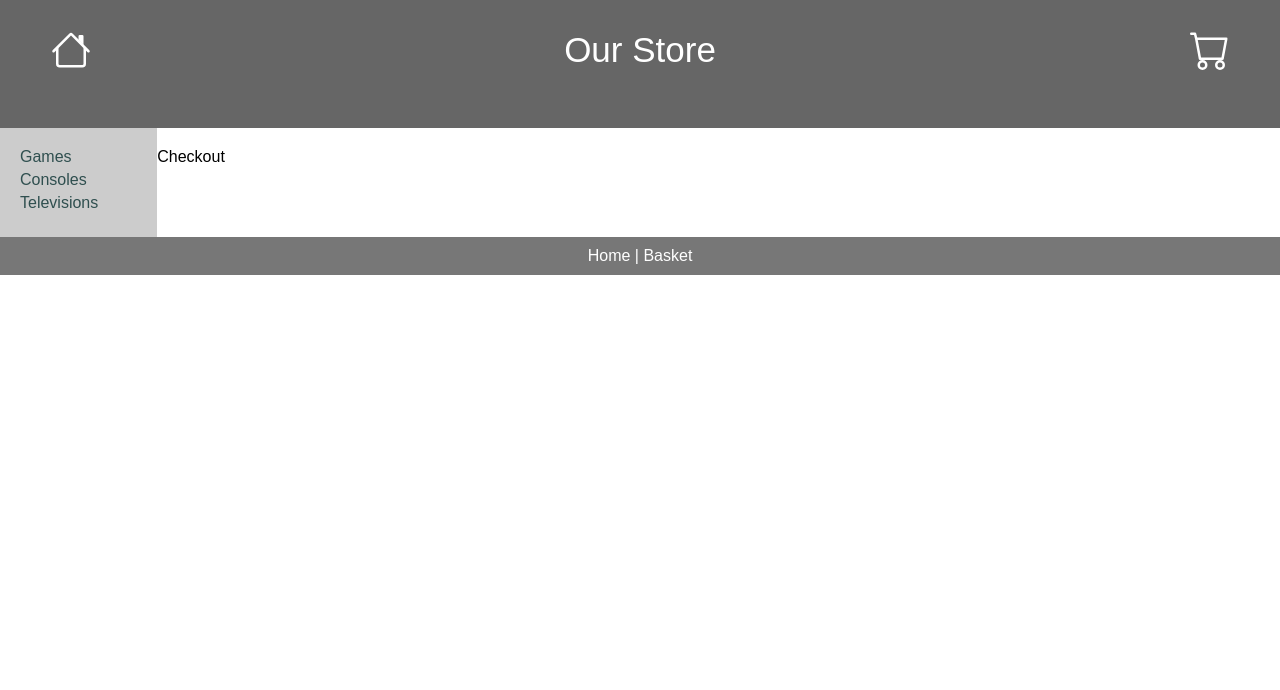
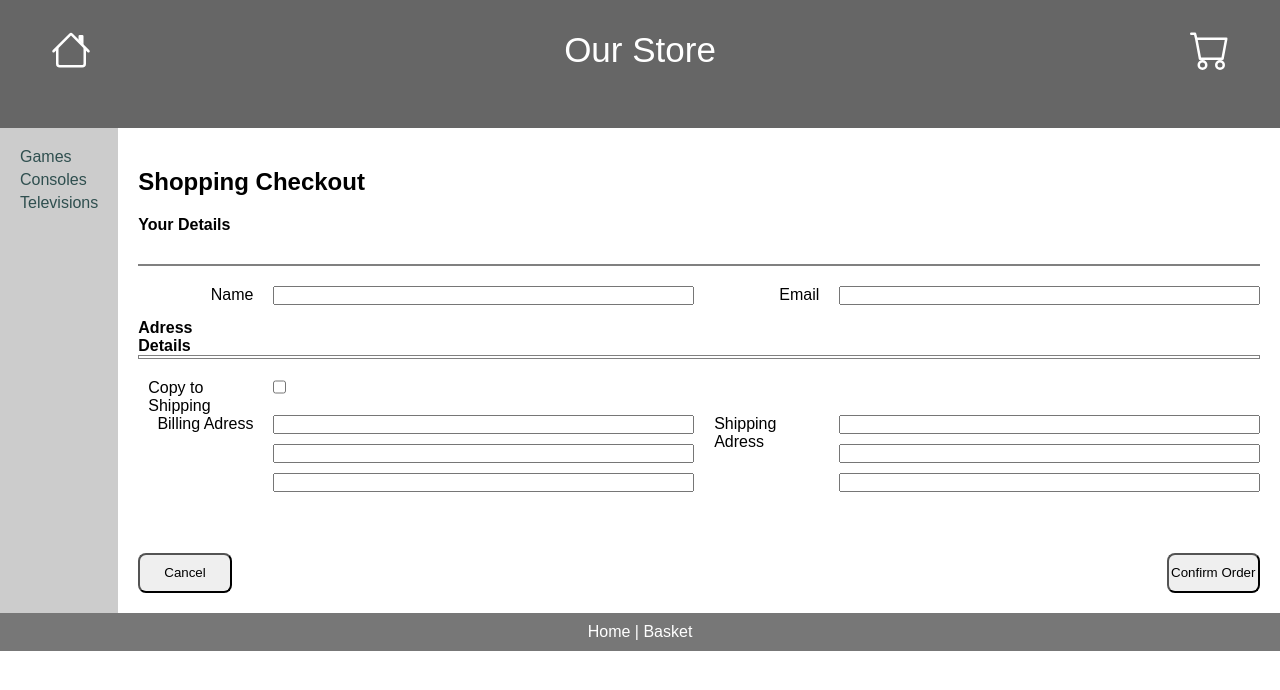
Before and after one commit to AlekSkyHigh/react-e-store, a React (Create React App) app: page /checkout in a window 1280 px wide. Shown: the top 690 px of the page. Built offline with nearby package versions, Linux system fonts and the light colour scheme; data requests are answered from the project's data file.

Commit message:
Implementing the Checkout Page

```diff
--- a/src/App.css
+++ b/src/App.css
@@ -60,6 +60,7 @@ nav ul li:hover {
 
 main {
   padding-top: 20px;
+  width: 100%;
 }
 
 article {
@@ -231,6 +232,68 @@ footer a {
   justify-self: end;
 }
 
+.checkout-container {
+  display: grid;
+  padding: 20px;
+  grid-template-rows: 0.25fr 1fr 0.25fr 0.25fr 0.25fr 0.5fr;
+  grid-template-columns: 0.1fr 1fr 0.1fr;
+}
+
+.checkout-table {
+  grid-column: 1 / span 3;
+  display: grid;
+  grid-template-rows: 0.25fr 0.25fr 0.25fr 0.25fr;
+  grid-template-columns: 0.1fr 0.4fr 0.1fr 0.4fr;
+  column-gap: 20px;
+  padding-left: 10px;
+}
+
+.cheackout-header {
+  grid-column: 1 / span 3;
+  padding-top: 20px;
+}
+
+.checkout-headerline {
+  grid-column: 1 / span 3;
+  margin-bottom: 20px;
+  border: 1px solid gray;
+}
+
+.checkout-title {
+  grid-column: 1 / span 3;
+  padding-bottom: 20px;
+}
+
+.checkout-address {
+  display: grid;
+  grid-template-rows: 0.25fr 0.25fr 0.25fr 0.25fr;
+  grid-template-columns: 1fr;
+  grid-row-gap: 10px
+}
+
+.checkout-form-label {
+  justify-self: end;
+}
+
+.checkout-form-checkbox {
+  grid-column: 2 / span 3;
+  justify-self: start;
+  margin-bottom: 20px;
+}
+
+.checkout-button {
+  border-radius: 8px;
+  height: 40px;
+  grid-column: 3;
+}
+
+.cancel-button {
+  border-radius: 8px;
+  height: 40px;
+  grid-column: 1;
+}
+
+
 /* Responsive layout - makes the menu and the content (inside the section) sit on top of each other instead of next to each other */
 @media (max-width: 600px) {
   section {
--- a/src/components/checkout.js
+++ b/src/components/checkout.js
@@ -1,8 +1,60 @@
 import React from 'react'
+import { useNavigate } from 'react-router-dom'
 
 const Checkout = () => {
+
+  const navigate = useNavigate();
+
+  const confirmOrder = (ev) => {
+    navigate("/orderconfirmation")
+  }
+
+
   return (
-    <div>Checkout</div>
+    <div className='checkout-container'>
+
+      <h2 className='checkout-title'>Shopping Checkout</h2>
+
+      <div className='checkout-header'>
+        <h4>Your Details</h4>
+      </div>
+
+      <hr className='checkout-headerline'></hr>
+
+      <div className='checkout-table'>
+        <label className='checkout-form-label'>Name</label>
+        <input type='text' name='name'></input>
+        <label className='checkout-form-label'>Email</label>
+        <input type='text' name='email'></input>
+      </div>
+
+      <div className='checkout-header'>
+        <h4>Adress Details</h4>
+      </div>
+
+      <hr className='checkout-headerline'></hr>
+
+      <div className='checkout-table'>
+        <label className='checkout-form-label'>Copy to Shipping</label>
+        <input className='checkout-form-checkbox' type='checkbox'></input>
+        <label className='checkout-form-label'>Billing Adress</label>
+        <div className='checkout-address'>
+          <input type='text' name='billing-address1'></input>
+          <input type='text' name='billing-address2'></input>
+          <input type='text' name='billing-city'></input>
+        </div>
+        <label className='checkout-form-label'>Shipping Adress</label>
+        <div className='checkout-address'>
+          <input type='text' name='shipping-address1'></input>
+          <input type='text' name='shipping-address2'></input>
+          <input type='text' name='shipping-city'></input>
+        </div>
+      </div>
+
+      <button className='cancel-button' onClick={() => navigate("/basket")}>Cancel</button>
+      <button className='checkout-button' onClick={confirmOrder}>Confirm Order</button>
+
+    </div>
   )
 }
 
```
